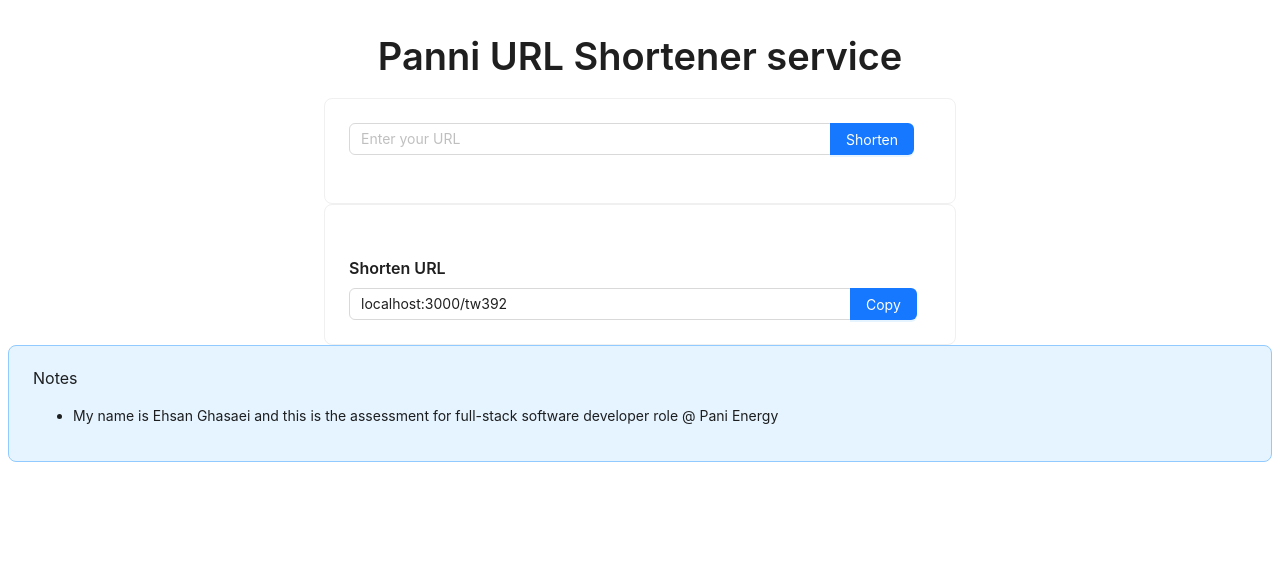
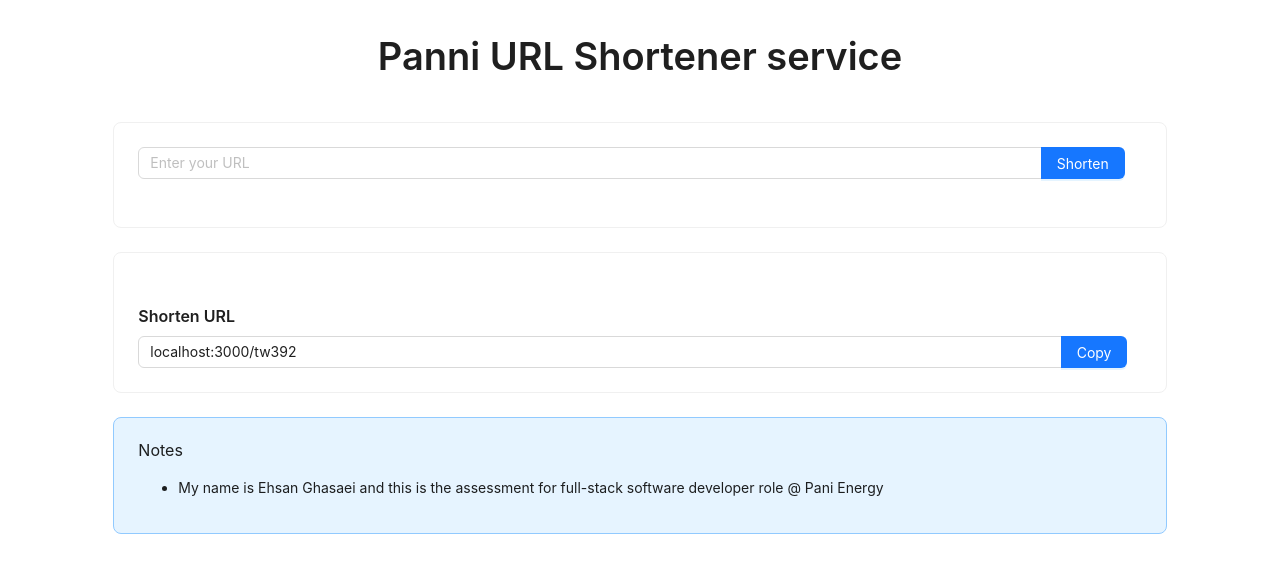
Before and after one commit to Ehsan-Home/URL_shortener, a React (Create React App) app in the folder Front-end/: page / in a window 1280 px wide. Shown: the top 572 px of the page. Built offline with nearby package versions, Linux system fonts and the light colour scheme.

Commit message:
Front-end
Row and col moved to App.js

```diff
--- a/Front-end/src/App.js
+++ b/Front-end/src/App.js
@@ -1,4 +1,4 @@
-import { Button } from "antd";
+import { Button, Col, Row } from "antd";
 import Header from "./Components/Header";
 import Notes from "./Components/Notes";
 import ShortURLBox from "./Components/ShortURLBox";
@@ -6,12 +6,20 @@
 
 function App() {
   return (
-    <div>
-      <Header />
-      <TextInputBox />
-      <ShortURLBox />
-      <Notes />
-    </div>
+    <Row justify="center" gutter={[0, 24]}>
+      <Col xs={24} sm={24} md={18} lg={20} xl={20}>
+        <Header />
+      </Col>
+      <Col xs={24} sm={24} md={18} lg={20} xl={20}>
+        <TextInputBox />
+      </Col>
+      <Col xs={24} sm={24} md={18} lg={20} xl={20}>
+        <ShortURLBox />
+      </Col>
+      <Col xs={24} sm={24} md={18} lg={20} xl={20}>
+        <Notes />
+      </Col>
+    </Row>
   );
 }
 
--- a/Front-end/src/Components/ShortURLBox.js
+++ b/Front-end/src/Components/ShortURLBox.js
@@ -10,9 +10,8 @@
     messageApi.info("URL copied");
   };
   return (
-    <Row justify="center">
+    <>
       {contextHolder}
-      <Col xl={12} lg={12} md={18} sm={24} xs={24}>
       <Card>
         <Title level={5}>Shorten URL</Title>
         <Input.Group compact>
@@ -27,8 +26,7 @@
           </Button>
         </Input.Group>
       </Card>
-      </Col>
-    </Row>
+    </>
   );
 };
 
--- a/Front-end/src/Components/TextInputBox.js
+++ b/Front-end/src/Components/TextInputBox.js
@@ -6,8 +6,6 @@
     console.log("finished tapped");
   };
   return (
-    <Row justify="center">
-      <Col xl={12} lg={12} md={18} sm={24} xs={24}>
     <Card>
       <Form form={form} layout="vertical" onFinish={onFinish}>
         <Form.Item
@@ -33,8 +31,6 @@
         </Form.Item>
       </Form>
     </Card>
-      </Col>
-    </Row>
   );
 };
 
```
Lines whose indentation alone changed are shown as unchanged.
